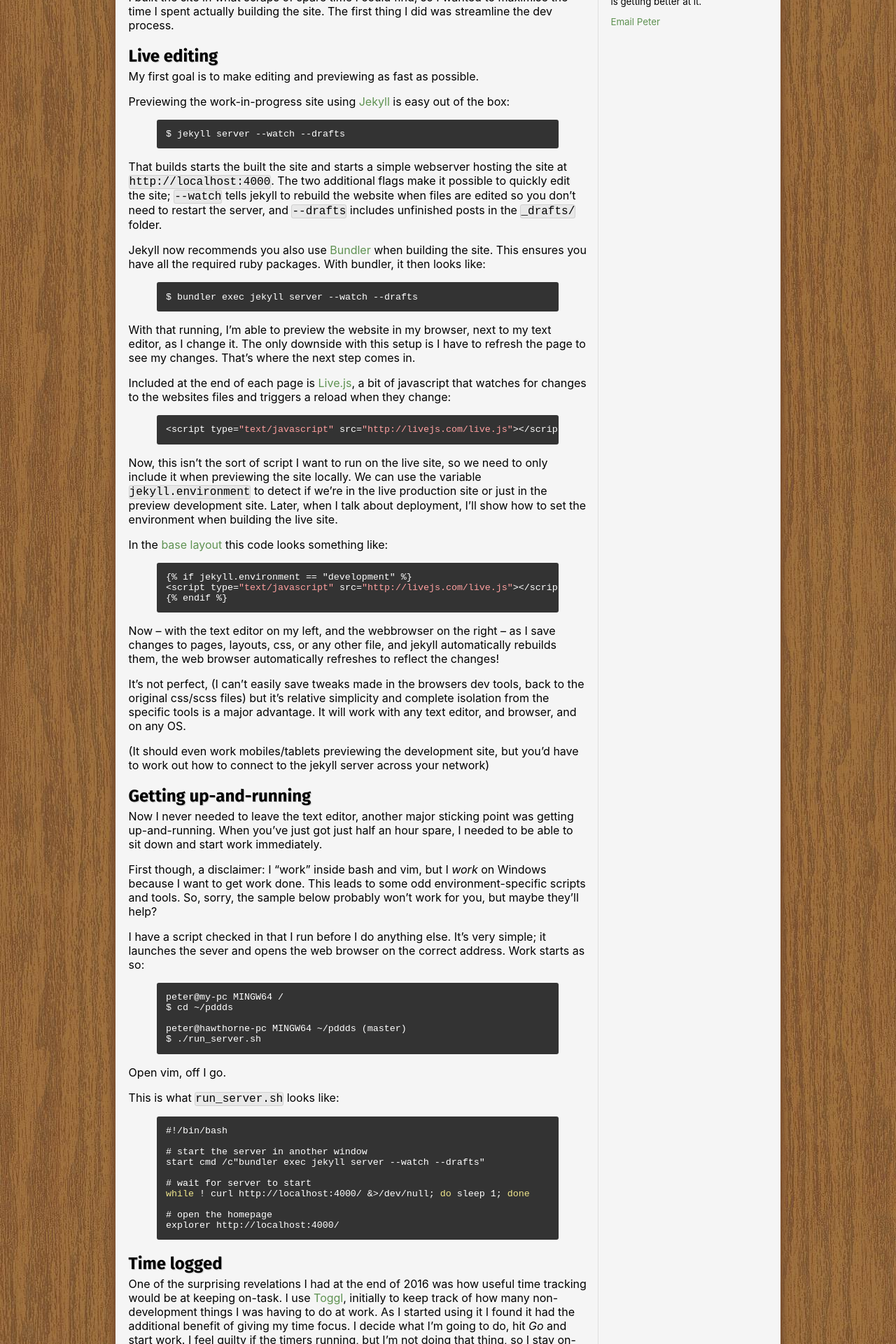
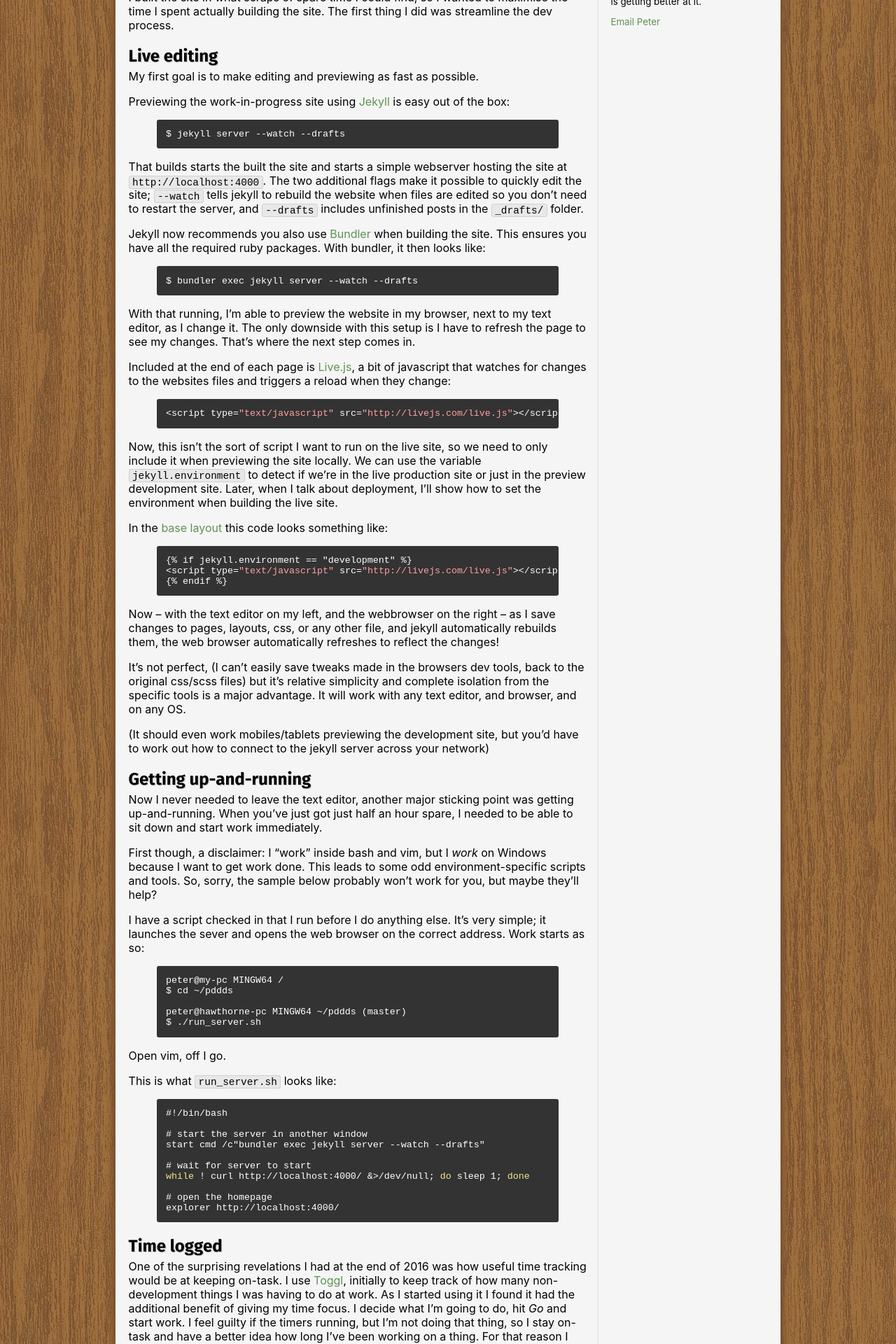
Before and after one commit to m0tive/pddds.com, a Jekyll site: the page built from index.md, in a window 1280 px wide. Shown: the part 323-2243 px from the top of the page at 70% size. Built offline with Jekyll 4.4.1, drawn with Linux system fonts in a browser that asks for light colours.

Commit message:
Shrink inline code slightly, add padding

```diff
--- a/css/base.scss
+++ b/css/base.scss
@@ -325,4 +325,6 @@ p code {
     background-color: darken($backgroundCol, 5%);
     border-radius: 3px;
     border: 1px solid $shadowCol;
+    font-size: 0.9em;
+    padding: 0.05em 0.3em;
 }
```
